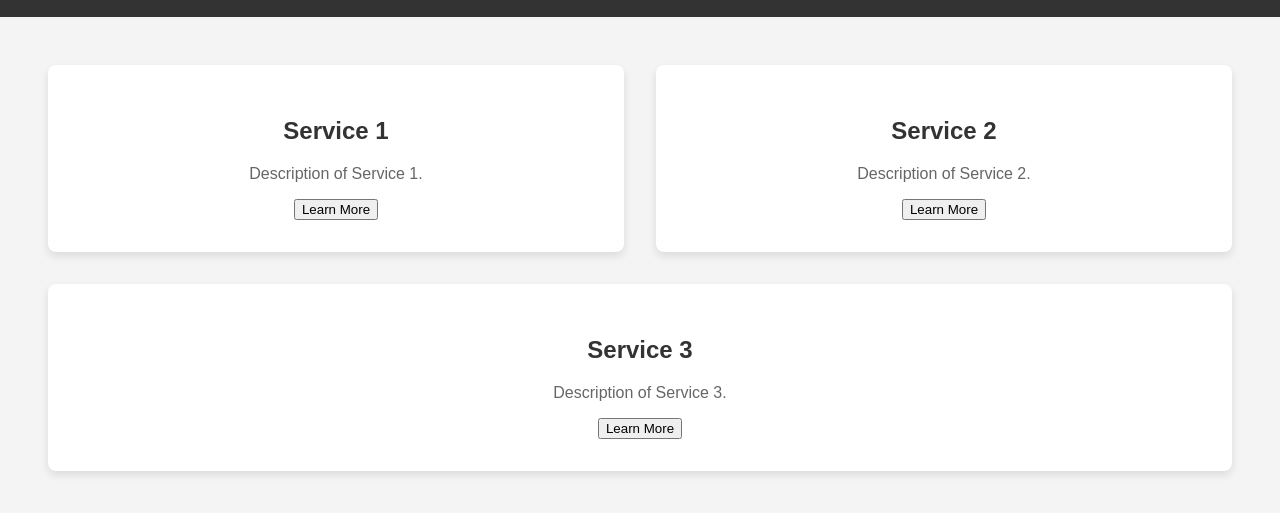
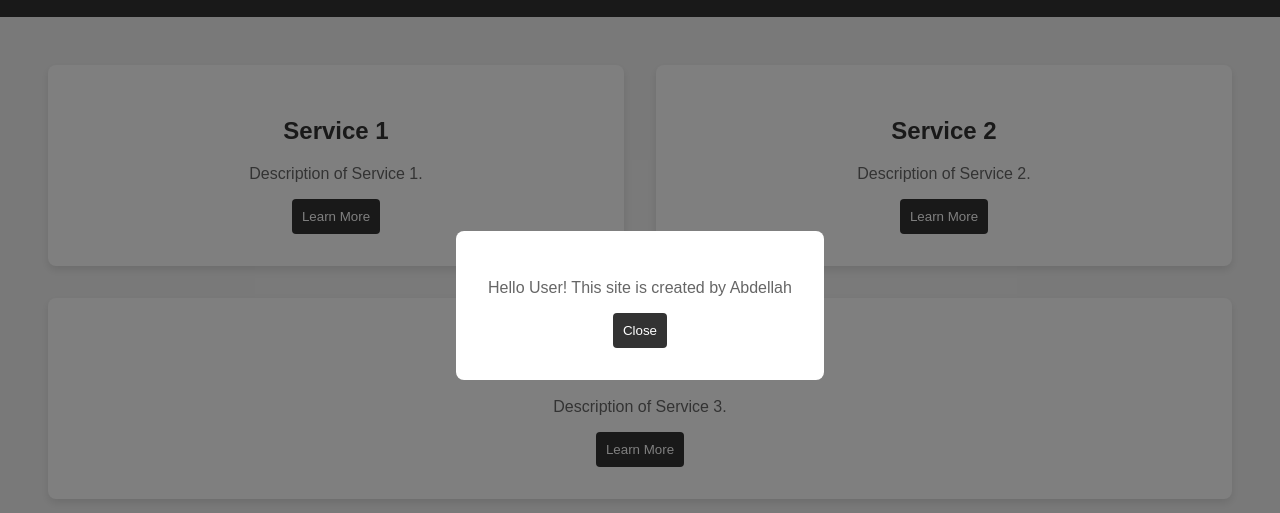
Before and after one commit to MrBY510KONFACEBOOK/stream, a plain HTML site: page index.html in a window 1280 px wide. Shown: the part 95-608 px from the top of the page. Drawn offline with Linux system fonts and the light colour scheme.

Commit message:
Update index.html

```diff
--- a/index.html
+++ b/index.html
@@ -43,9 +43,48 @@
         p {
             color: #666;
         }
+
+        /* Modal styles */
+        .modal {
+            display: none;
+            position: fixed;
+            top: 0;
+            left: 0;
+            width: 100%;
+            height: 100%;
+            background-color: rgba(0, 0, 0, 0.5);
+            justify-content: center;
+            align-items: center;
+        }
+
+        .modal-content {
+            background-color: #fff;
+            padding: 2em;
+            border-radius: 8px;
+            text-align: center;
+        }
+
+        /* Button style */
+        button {
+            background-color: #333;
+            color: #fff;
+            padding: 10px;
+            border: none;
+            border-radius: 4px;
+            cursor: pointer;
+        }
     </style>
 </head>
 <body>
+
+    <!-- Modal -->
+    <div id="myModal" class="modal">
+        <div class="modal-content">
+            <p>Hello User! This site is created by Abdellah</p>
+            <button onclick="closeModal()">Close</button>
+        </div>
+    </div>
+
     <header>
         <h1>Our Services</h1>
     </header>
@@ -71,7 +110,15 @@
     </div>
 
     <script>
-        // You can add JavaScript functionality here if needed
+        // Display the modal on page load
+        window.onload = function() {
+            document.getElementById('myModal').style.display = 'flex';
+        };
+
+        // Close the modal
+        function closeModal() {
+            document.getElementById('myModal').style.display = 'none';
+        }
     </script>
 </body>
 </html>
```
